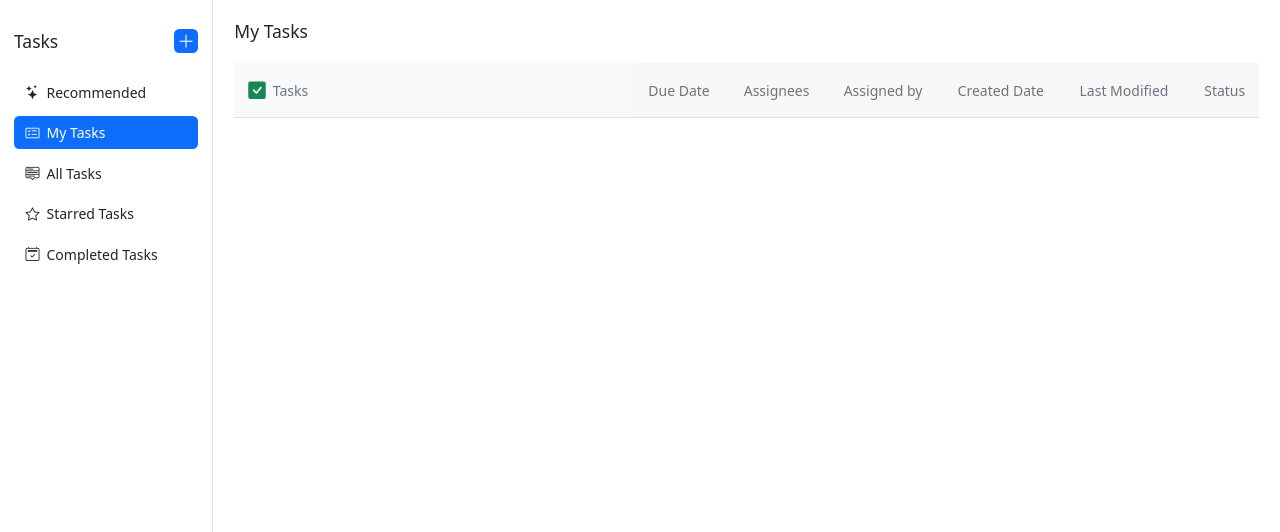
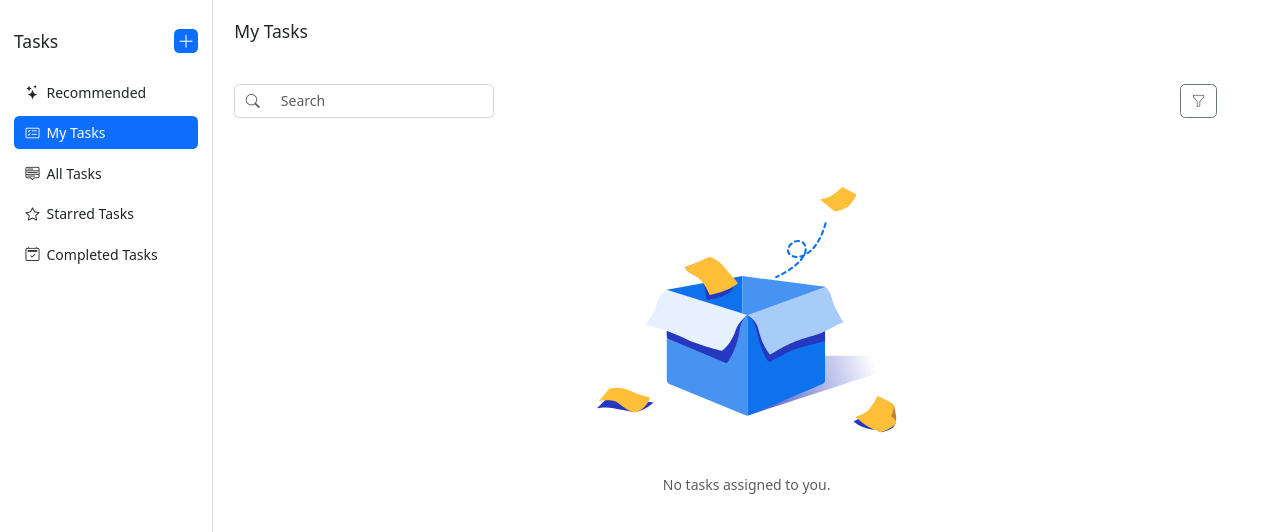
Before and after one commit to esitorsunil/task-manager, a React (Vite) app: page /tasks/my in a window 1280 px wide. Shown: the top 532 px of the page. Built offline with nearby package versions, Linux system fonts and the light colour scheme; sample sign-in values are in the browser's storage.

Commit message:
filter, ui data

```diff
--- /dev/null
+++ b/src/components/FilterPanel.jsx
@@ -0,0 +1,58 @@
+// src/components/FilterPanel.jsx
+import { useTaskStore } from '../utils/useTaskStore';
+
+const filters = [
+  { label: 'None', value: '' },
+  { label: 'Completed', value: 'completed' },
+  { label: 'Incomplete', value: 'incomplete' },
+  { label: 'Starred', value: 'starred' },
+  { label: 'Unstarred', value: 'unstarred' },
+  { label: 'Due This Week', value: 'dueThisWeek' },
+  { label: 'Assigned By Me', value: 'assignedBy' },
+];
+
+const FilterPanel = () => {
+  const {
+    filterPanelOpen,
+    toggleFilterPanel,
+    setActiveFilter,
+    activeFilter,
+    closeFilterPanel,
+  } = useTaskStore();
+
+  return (
+    <div className="position-relative me-5">
+      <button className="btn btn-outline-secondary" onClick={toggleFilterPanel}>
+        <i className="bi bi-funnel"></i>
+      </button>
+
+      {filterPanelOpen && (
+        <div
+          className="position-absolute bg-white shadow p-3 mt-2 rounded"
+          style={{ minWidth: '150px', zIndex: 10 }}
+        >
+          <h6 className="mb-2">Filter by:</h6>
+          <ul className="list-unstyled mb-0">
+            {filters.map((filter) => (
+              <li key={filter.value} className="my-1">
+                <button
+                  className={`btn btn-sm w-100 text-start ${
+                    activeFilter === filter.value ? 'btn-primary' : 'btn-light'
+                  }`}
+                  onClick={() => {
+                    setActiveFilter(filter.value);
+                    closeFilterPanel();
+                  }}
+                >
+                  {filter.label}
+                </button>
+              </li>
+            ))}
+          </ul>
+        </div>
+      )}
+    </div>
+  );
+};
+
+export default FilterPanel;
--- a/src/pages/AllTask.jsx
+++ b/src/pages/AllTask.jsx
@@ -1,20 +1,64 @@
-import { useEffect, useState } from 'react';
+// src/pages/AllTask.jsx
 import TaskTable from '../components/TaskTable';
+import { useTaskStore } from '../utils/useTaskStore';
+import FilterPanel from '../components/FilterPanel';
+import { useEffect } from 'react';
 
 const AllTask = () => {
-  const [tasks, setTasks] = useState([]);
-
+  const {
+    setAllTasks,
+    setSearchQuery,
+    searchQuery,
+    getFilteredTasks,
+  } = useTaskStore();
 
   useEffect(() => {
     const storedTasks = JSON.parse(localStorage.getItem('tasks')) || [];
-    setTasks(storedTasks);
-  }, []);
+    setAllTasks(storedTasks);
+  }, [setAllTasks]);
+
+  const filteredTasks = getFilteredTasks();
 
   return (
     <div>
       <h5>All Tasks</h5>
-      {/* Search & Filter Inputs */}
-      <TaskTable tasks={tasks} setTasks={setTasks} showSelection={true} />
+
+      <div className="d-flex justify-content-between align-items-center my-3 mt-5 flex-wrap gap-3 ">
+        <div
+          className="custom-input-group d-flex align-items-center"
+          style={{ minWidth: '100px' }}
+        >
+          <span className="input-group-text bg-white border-end-0">
+            <i className="bi bi-search text-muted"></i>
+          </span>
+          <input
+            type="text"
+            className="form-control border-start-0"
+            placeholder="Search"
+            aria-label="Search"
+            value={searchQuery}
+            onChange={(e) => setSearchQuery(e.target.value)}
+          />
+        </div>
+
+        <FilterPanel />
+      </div>
+
+      {filteredTasks.length === 0 ? (
+        <div
+          className="d-flex flex-column align-items-center justify-content-center"
+          style={{ minHeight: '300px' }}
+        >
+          <img
+            src="../../../public/download.svg"
+            alt="No Data"
+            style={{ maxWidth: '300px', height: 'auto', marginBottom: '1rem' }}
+          />
+          <p className="text-muted">No tasks available</p>
+        </div>
+      ) : (
+        <TaskTable tasks={filteredTasks} setTasks={() => {}} showSelection={true} />
+      )}
     </div>
   );
 };
--- a/src/pages/CompletedTasks.jsx
+++ b/src/pages/CompletedTasks.jsx
@@ -1,19 +1,59 @@
-import { useEffect, useState } from 'react';
+// src/pages/CompletedTasks.jsx
+import { useEffect } from 'react';
 import TaskTable from '../components/TaskTable';
+import FilterPanel from '../components/FilterPanel';
+import { useTaskStore } from '../utils/useTaskStore';
 
 const CompletedTasks = () => {
-  const [completedTasks, setCompletedTasks] = useState([]);
+  const {
+    setAllTasks,
+    setSearchQuery,
+    searchQuery,
+    getFilteredTasks,
+  } = useTaskStore();
 
   useEffect(() => {
     const allTasks = JSON.parse(localStorage.getItem('tasks')) || [];
-    const filtered = allTasks.filter((task) => task.isCompleted);
-    setCompletedTasks(filtered);
-  }, []);
+    const completed = allTasks.filter((task) => task.isCompleted);
+    setAllTasks(completed);
+  }, [setAllTasks]);
+
+  const filteredTasks = getFilteredTasks();
 
   return (
     <div className="container mt-4">
-      <h3 className="mb-4"> Completed Tasks</h3>
-      <TaskTable tasks={completedTasks} setTasks={setCompletedTasks} showSelection={true} />
+      <h3 className="mb-4">Completed Tasks</h3>
+
+      <div className="d-flex justify-content-between align-items-center my-3 flex-wrap gap-3">
+        {/* Search Input */}
+        <div className="custom-input-group d-flex align-items-center" style={{ minWidth: '100px' }}>
+          <span className="input-group-text bg-white border-end-0">
+            <i className="bi bi-search text-muted"></i>
+          </span>
+          <input
+            type="text"
+            className="form-control border-start-0"
+            placeholder="Search"
+            value={searchQuery}
+            onChange={(e) => setSearchQuery(e.target.value)}
+          />
+        </div>
+
+        <FilterPanel />
+      </div>
+
+      {filteredTasks.length === 0 ? (
+        <div className="text-center mt-5">
+          <img
+            src="../../../public/download.svg"
+            alt="No tasks"
+            style={{ maxWidth: '300px', width: '100%' }}
+          />
+          <p className="text-muted mt-3">No completed tasks found.</p>
+        </div>
+      ) : (
+        <TaskTable tasks={filteredTasks} setTasks={() => {}} showSelection={true} />
+      )}
     </div>
   );
 };
--- a/src/pages/MyTask.jsx
+++ b/src/pages/MyTask.jsx
@@ -1,27 +1,68 @@
-import { useEffect, useState } from 'react';
+// src/pages/MyTask.jsx
+import { useEffect } from 'react';
 import TaskTable from '../components/TaskTable';
+import FilterPanel from '../components/FilterPanel';
+import { useTaskStore } from '../utils/useTaskStore';
 
 const MyTask = () => {
-  const [myTasks, setMyTasks] = useState([]);
+  const {
+    setAllTasks,
+    setSearchQuery,
+    searchQuery,
+    getFilteredTasks,
+  } = useTaskStore();
 
   useEffect(() => {
     const user = JSON.parse(localStorage.getItem('collabUser'));
     const allTasks = JSON.parse(localStorage.getItem('tasks')) || [];
 
     if (user?.username) {
-      const filtered = allTasks.filter((task) =>
-        task.assignees?.some((a) => a.label === user.username) ||
-        task.collaborators?.some((c) => c.label === user.username)
+      const filtered = allTasks.filter(
+        (task) =>
+          task.assignees?.some((a) => a.label === user.username) ||
+          task.collaborators?.some((c) => c.label === user.username)
       );
-      setMyTasks(filtered);
+      setAllTasks(filtered);
     }
-  }, []);
+  }, [setAllTasks]);
+
+  const filteredTasks = getFilteredTasks();
 
   return (
     <div>
       <h5>My Tasks</h5>
-      {/* Search & Filter Inputs */}
-      <TaskTable tasks={myTasks} setTasks={setMyTasks} showSelection={true} />
+
+      <div className="d-flex justify-content-between align-items-center my-3 mt-5 flex-wrap gap-3">
+        {/* Search Bar */}
+        <div className="custom-input-group d-flex align-items-center" style={{ minWidth: '100px' }}>
+          <span className="input-group-text bg-white border-end-0">
+            <i className="bi bi-search text-muted"></i>
+          </span>
+          <input
+            type="text"
+            className="form-control border-start-0"
+            placeholder="Search"
+            aria-label="Search"
+            value={searchQuery}
+            onChange={(e) => setSearchQuery(e.target.value)}
+          />
+        </div>
+
+        <FilterPanel />
+      </div>
+
+      {filteredTasks.length === 0 ? (
+        <div className="text-center mt-5">
+          <img
+            src="../../../public/download.svg"
+            alt="No tasks"
+            style={{ maxWidth: '300px', width: '100%' }}
+          />
+          <p className="text-muted mt-3">No tasks assigned to you.</p>
+        </div>
+      ) : (
+        <TaskTable tasks={filteredTasks} setTasks={() => {}} showSelection={true} />
+      )}
     </div>
   );
 };
--- a/src/pages/StarredTask.jsx
+++ b/src/pages/StarredTask.jsx
@@ -1,41 +1,29 @@
-import { useEffect, useState } from 'react';
+// src/pages/StarredTask.jsx
 import TaskTable from '../components/TaskTable';
+import { useTaskStore } from '../utils/useTaskStore';
+import FilterPanel from '../components/FilterPanel';
+import { useEffect } from 'react';
 
 const StarredTask = () => {
-  const [starredTasks, setStarredTasks] = useState([]);
-  const [filteredTasks, setFilteredTasks] = useState([]);
-  const [searchQuery, setSearchQuery] = useState('');
-  const [statusFilter, setStatusFilter] = useState('');
+  const {
+    setAllTasks,
+    setSearchQuery,
+    searchQuery,
+    getFilteredTasks,
+  } = useTaskStore();
 
   useEffect(() => {
     const stored = JSON.parse(localStorage.getItem('starredTasks')) || [];
-    setStarredTasks(stored);
-    setFilteredTasks(stored);
-  }, []);
+    setAllTasks(stored);
+  }, [setAllTasks]);
 
-  useEffect(() => {
-    let filtered = [...starredTasks];
-
-    if (searchQuery) {
-      filtered = filtered.filter((task) =>
-        task.taskTitle.toLowerCase().includes(searchQuery.toLowerCase())
-      );
-    }
-
-    if (statusFilter) {
-      filtered = filtered.filter((task) =>
-        statusFilter === 'completed' ? task.isCompleted : !task.isCompleted
-      );
-    }
-
-    setFilteredTasks(filtered);
-  }, [searchQuery, statusFilter, starredTasks]);
+  const filteredTasks = getFilteredTasks();
 
   return (
     <div>
       <h5>Starred Tasks</h5>
 
-      <div className="d-flex justify-content-between align-items-center my-3 mt-5 flex-wrap gap-3">
+      <div className="d-flex justify-content-between align-items-center my-3 mt-5 flex-wrap gap-3 ">
         <div
           className="custom-input-group d-flex align-items-center"
           style={{ minWidth: '100px' }}
@@ -53,24 +41,23 @@ const StarredTask = () => {
           />
         </div>
 
-        <div className="d-flex gap-3">
-          <select
-            className="form-select"
-            aria-label="Filter tasks"
-            value={statusFilter}
-            onChange={(e) => setStatusFilter(e.target.value)}
-          >
-            <option value="">All Tasks</option>
-            <option value="completed">Completed</option>
-            <option value="pending">Pending</option>
-          </select>
-        </div>
+        <FilterPanel />
       </div>
 
       {filteredTasks.length === 0 ? (
-        <p>No starred tasks.</p>
+        <div
+          className="d-flex flex-column align-items-center justify-content-center"
+          style={{ minHeight: '300px' }}
+        >
+          <img
+            src="../../../public/download.svg"
+            alt="No Data"
+            style={{ maxWidth: '300px', height: 'auto', marginBottom: '1rem' }}
+          />
+          <p className="text-muted">No Data</p>
+        </div>
       ) : (
-        <TaskTable tasks={filteredTasks} setTasks={setFilteredTasks} showSelection={true} />
+        <TaskTable tasks={filteredTasks} setTasks={() => {}} showSelection={true} />
       )}
     </div>
   );
--- a/src/utils/store.js
+++ b/src/utils/store.js
@@ -1,10 +1,8 @@
 import { configureStore } from '@reduxjs/toolkit';
 import attachmentsReducer from './attachmentsSlice';
-
 const store = configureStore({
   reducer: {
     attachments: attachmentsReducer,
-
   },
 });
 
--- /dev/null
+++ b/src/utils/useTaskStore.js
@@ -0,0 +1,61 @@
+// src/store/useTaskStore.js
+import { create } from 'zustand';
+
+export const useTaskStore = create((set, get) => ({
+  allTasks: JSON.parse(localStorage.getItem('tasks')) || [],
+  searchQuery: '',
+  activeFilter: '',
+  filterPanelOpen: false,
+
+  // Actions
+  setAllTasks: (tasks) => set({ allTasks: tasks }),
+  setSearchQuery: (query) => set({ searchQuery: query }),
+  setActiveFilter: (filter) => set({ activeFilter: filter }),
+  toggleFilterPanel: () => set({ filterPanelOpen: !get().filterPanelOpen }),
+  closeFilterPanel: () => set({ filterPanelOpen: false }),
+
+  getFilteredTasks: () => {
+    const { allTasks, searchQuery, activeFilter } = get();
+    let filtered = [...allTasks];
+
+    if (searchQuery) {
+      filtered = filtered.filter((t) =>
+        t.taskTitle?.toLowerCase().includes(searchQuery.toLowerCase())
+      );
+    }
+
+    switch (activeFilter) {
+      case 'completed':
+        filtered = filtered.filter((t) => t.isCompleted);
+        break;
+      case 'incomplete':
+        filtered = filtered.filter((t) => !t.isCompleted);
+        break;
+      case 'starred':
+        filtered = filtered.filter((t) => t.isStarred);
+        break;
+      case 'unstarred':
+        filtered = filtered.filter((t) => !t.isStarred);
+        break;
+      case 'dueThisWeek': {
+        const today = new Date();
+        const weekEnd = new Date();
+        weekEnd.setDate(today.getDate() + (7 - today.getDay()));
+        filtered = filtered.filter((t) => {
+          const dueDate = new Date(t.dueDate);
+          return dueDate >= today && dueDate <= weekEnd;
+        });
+        break;
+      }
+      case 'assignedBy': {
+        const user = JSON.parse(localStorage.getItem('collabUser'))?.username;
+        filtered = filtered.filter((t) => t.assignedBy === user);
+        break;
+      }
+      default:
+        break;
+    }
+
+    return filtered;
+  },
+}));
```
Also changed, not shown: src/components/TaskTable.jsx (+19 -9 lines), public/download.svg (added).
